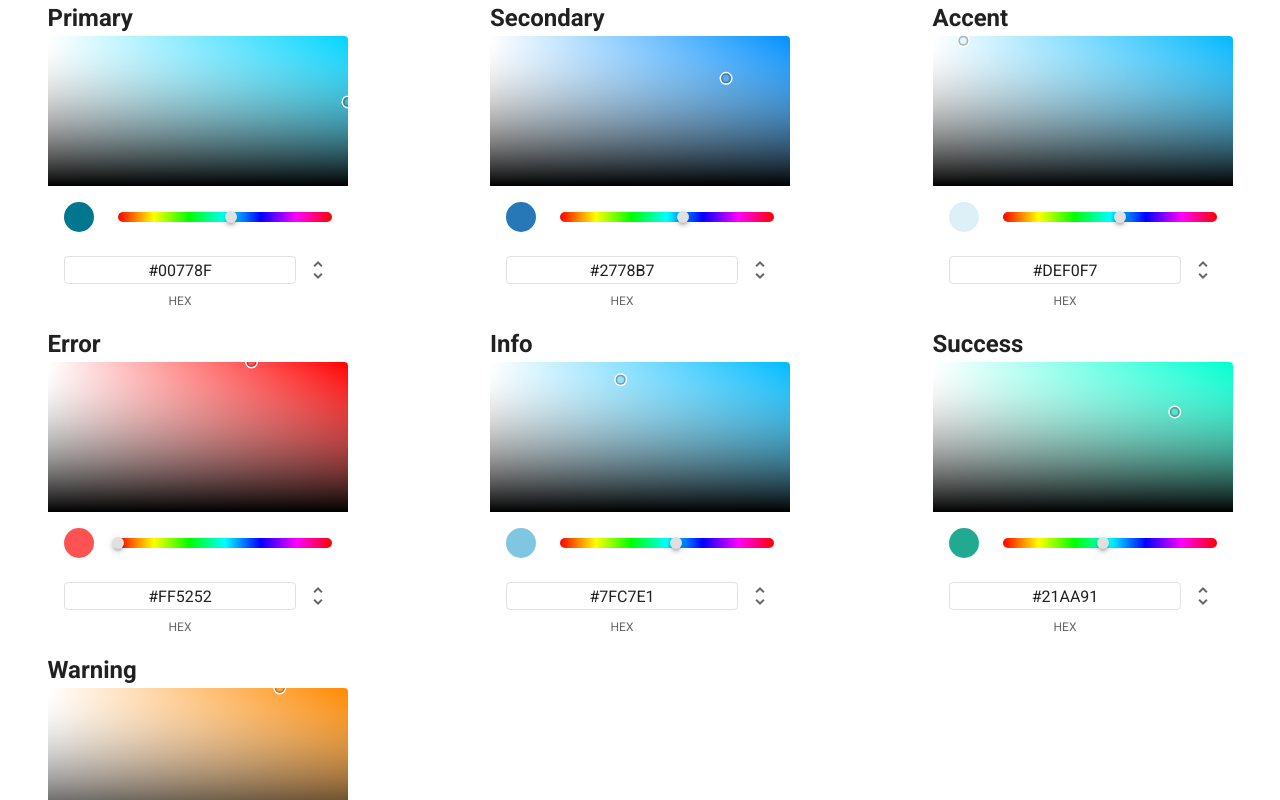
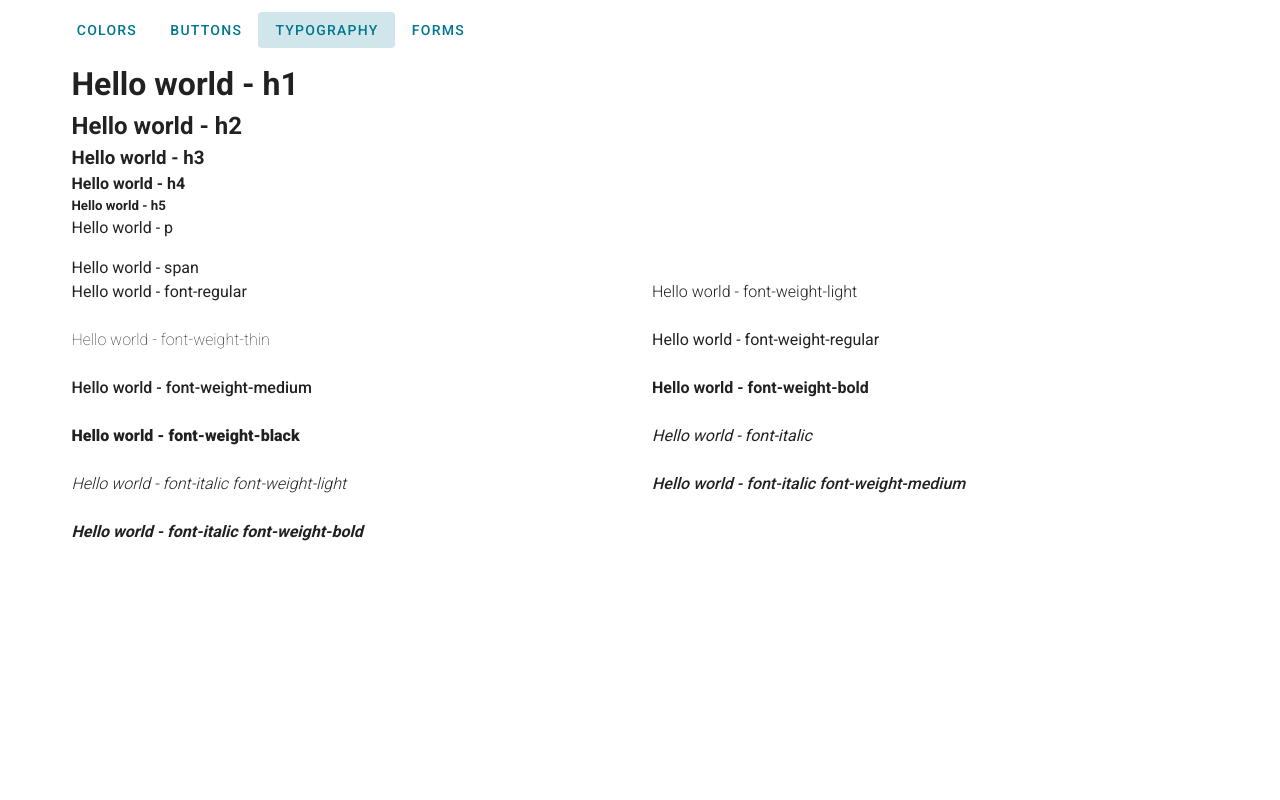
Before and after one commit to luizzzdev/vuetify-design-system, a Vue app: page /#/typography in a window 1280 px wide. Shown: the top 800 px of the page. Built offline with nearby package versions, Linux system fonts and the light colour scheme.

Commit message:
adicionando roteamento

```diff
--- a/package.json
+++ b/package.json
@@ -11,12 +11,14 @@
     "vue": "^2.6.11",
     "vue-class-component": "^7.2.3",
     "vue-property-decorator": "^8.4.1",
+    "vue-router": "^3.2.0",
     "vuetify": "^2.2.11"
   },
   "devDependencies": {
     "@typescript-eslint/eslint-plugin": "^2.26.0",
     "@typescript-eslint/parser": "^2.26.0",
     "@vue/cli-plugin-eslint": "~4.3.0",
+    "@vue/cli-plugin-router": "~4.4.0",
     "@vue/cli-plugin-typescript": "~4.3.0",
     "@vue/cli-service": "~4.3.0",
     "@vue/eslint-config-prettier": "^6.0.0",
--- a/src/App.vue
+++ b/src/App.vue
@@ -1,92 +1,46 @@
 <template>
   <v-app>
     <v-container>
-      <v-row justify="space-between">
-        <div>
-          <h2>Primary</h2>
-          <v-color-picker
-            v-model="$vuetify.theme.themes.light.primary"
-            mode="hexa"
-          />
-        </div>
+      <v-btn
+        v-for="route in routes"
+        :key="route.to"
+        text
+        color="primary"
+        :to="route.to"
+      >
+        {{ route.title }}
+      </v-btn>
 
-        <div>
-          <h2>Secondary</h2>
-          <v-color-picker
-            v-model="$vuetify.theme.themes.light.secondary"
-            mode="hexa"
-          />
-        </div>
-        <div>
-          <h2>Accent</h2>
-          <v-color-picker
-            v-model="$vuetify.theme.themes.light.accent"
-            mode="hexa"
-          />
-        </div>
-
-        <div>
-          <h2>Error</h2>
-          <v-color-picker
-            v-model="$vuetify.theme.themes.light.error"
-            mode="hexa"
-          />
-        </div>
-
-        <div>
-          <h2>Info</h2>
-          <v-color-picker
-            v-model="$vuetify.theme.themes.light.info"
-            mode="hexa"
-          />
-        </div>
-
-        <div>
-          <h2>Success</h2>
-          <v-color-picker
-            v-model="$vuetify.theme.themes.light.success"
-            mode="hexa"
-          />
-        </div>
-
-        <div>
-          <h2>Warning</h2>
-          <v-color-picker
-            v-model="$vuetify.theme.themes.light.warning"
-            mode="hexa"
-          />
-        </div>
-      </v-row>
-
-      <h1>Typography</h1>
-      <typography />
-
-      <h1>Form</h1>
-      <forms></forms>
-
-      <h1>Buttons</h1>
-      <buttons />
+      <router-view />
     </v-container>
   </v-app>
 </template>
 
 <script lang="ts">
 import Vue from 'vue';
-import Buttons from '@/components/Buttons.vue';
-import Typography from '@/components/Typography.vue';
-import Forms from "@/components/Forms.vue";
 
 export default Vue.extend({
   name: 'App',
 
-  components: {
-    Forms,
-    Typography,
-    Buttons,
-  },
-
   data: () => ({
-    //
+    routes: [
+      {
+        to: 'colors',
+        title: 'Colors',
+      },
+      {
+        to: 'buttons',
+        title: 'Buttons',
+      },
+      {
+        to: 'typography',
+        title: 'Typography',
+      },
+      {
+        to: 'forms',
+        title: 'Forms',
+      },
+    ],
   }),
 
   methods: {},
@@ -94,13 +48,7 @@ export default Vue.extend({
 </script>
 
 <style>
-/*@font-face {*/
-/*  font-family: Inter;*/
-/*  src: url('assets/Inter-Black.otf') format('opentype');*/
-/*}*/
-
 @import url('https://fonts.googleapis.com/css2?family=Inter:wght@200;300;400;500;600;700&display=swap');
 </style>
 
-<style lang="sass">
-</style>
+<style lang="sass"></style>
--- a/src/components/Typography.vue
+++ b/src/components/Typography.vue
@@ -1,23 +1,23 @@
 <template>
-  <div>
+  <v-container>
     <h1>Hello world - h1</h1>
-    <h2>Hello world - h2 </h2>
-    <h3>Hello world</h3>
-    <h5>Hello world</h5>
-    <h6>Hello world</h6>
-    <p>Hello world</p>
+    <h2>Hello world - h2</h2>
+    <h3>Hello world - h3</h3>
+    <h4>Hello world - h4</h4>
+    <h5>Hello world - h5</h5>
+    <p>Hello world - p</p>
+    <span>Hello world - span</span>
 
-    <p class="font-weight-light">Hello world</p>
-    <p class="font-italic">Hello world</p>
-
-    <p
-      v-for="classString in styleAndWeightClasses"
-      :class="classString"
-      :key="classString"
-    >
-      Hello world - {{ classString }}
-    </p>
-  </div>
+    <v-row>
+      <v-col
+        cols="6"
+        v-for="classString in styleAndWeightClasses"
+        :key="classString"
+      >
+        <p :class="classString" class="my-0">Hello world - {{ classString }}</p>
+      </v-col>
+    </v-row>
+  </v-container>
 </template>
 
 <script>
--- a/src/main.ts
+++ b/src/main.ts
@@ -1,10 +1,12 @@
-import Vue from "vue";
-import App from "./App.vue";
-import vuetify from "./plugins/vuetify";
+import Vue from 'vue';
+import App from './App.vue';
+import vuetify from './plugins/vuetify';
+import router from './router';
 
 Vue.config.productionTip = false;
 
 new Vue({
   vuetify,
-  render: h => h(App)
-}).$mount("#app");
+  router,
+  render: h => h(App),
+}).$mount('#app');
--- /dev/null
+++ b/src/router/index.ts
@@ -0,0 +1,34 @@
+import Vue from 'vue';
+import VueRouter, { RouteConfig } from 'vue-router';
+import Home from '../views/Home.vue';
+
+Vue.use(VueRouter);
+
+const routes: Array<RouteConfig> = [
+  {
+    path: '/buttons',
+    name: 'buttons',
+    component: () => import('../components/Buttons'),
+  },
+  {
+    path: '/typography',
+    name: 'typography',
+    component: () => import('../components/Typography'),
+  },
+  {
+    path: '/colors',
+    name: 'colors',
+    component: () => import('../views/Colors'),
+  },
+  {
+    path: '/forms',
+    name: 'forms',
+    component: () => import('../views/Forms'),
+  },
+];
+
+const router = new VueRouter({
+  routes,
+});
+
+export default router;
--- a/src/shims-tsx.d.ts
+++ b/src/shims-tsx.d.ts
@@ -1,4 +1,4 @@
-import Vue, { VNode } from "vue";
+import Vue, { VNode } from 'vue';
 
 declare global {
   namespace JSX {
--- a/src/shims-vue.d.ts
+++ b/src/shims-vue.d.ts
@@ -1,4 +1,4 @@
-declare module "*.vue" {
-  import Vue from "vue";
+declare module '*.vue' {
+  import Vue from 'vue';
   export default Vue;
 }
--- /dev/null
+++ b/src/views/Colors.vue
@@ -0,0 +1,60 @@
+<template>
+  <v-row justify="space-between">
+    <div>
+      <h2>Primary</h2>
+      <v-color-picker
+        v-model="$vuetify.theme.themes.light.primary"
+        mode="hexa"
+      />
+    </div>
+
+    <div>
+      <h2>Secondary</h2>
+      <v-color-picker
+        v-model="$vuetify.theme.themes.light.secondary"
+        mode="hexa"
+      />
+    </div>
+    <div>
+      <h2>Accent</h2>
+      <v-color-picker
+        v-model="$vuetify.theme.themes.light.accent"
+        mode="hexa"
+      />
+    </div>
+
+    <div>
+      <h2>Error</h2>
+      <v-color-picker v-model="$vuetify.theme.themes.light.error" mode="hexa" />
+    </div>
+
+    <div>
+      <h2>Info</h2>
+      <v-color-picker v-model="$vuetify.theme.themes.light.info" mode="hexa" />
+    </div>
+
+    <div>
+      <h2>Success</h2>
+      <v-color-picker
+        v-model="$vuetify.theme.themes.light.success"
+        mode="hexa"
+      />
+    </div>
+
+    <div>
+      <h2>Warning</h2>
+      <v-color-picker
+        v-model="$vuetify.theme.themes.light.warning"
+        mode="hexa"
+      />
+    </div>
+  </v-row>
+</template>
+
+<script>
+export default {
+  name: 'Colors',
+};
+</script>
+
+<style scoped></style>
--- a/vue.config.js
+++ b/vue.config.js
@@ -1,4 +1,5 @@
 module.exports = {
   transpileDependencies: ['vuetify'],
   publicPath: '/vuetify-design-system',
+  lintOnSave: false
 };
```
Also changed, not shown: src/mixins/mixins.ts (added, +18 -0 lines), .eslintrc.js, src/views/Forms.vue (renamed from src/components/Forms.vue), 1 other file (tests, documents, lock files or other folders).
